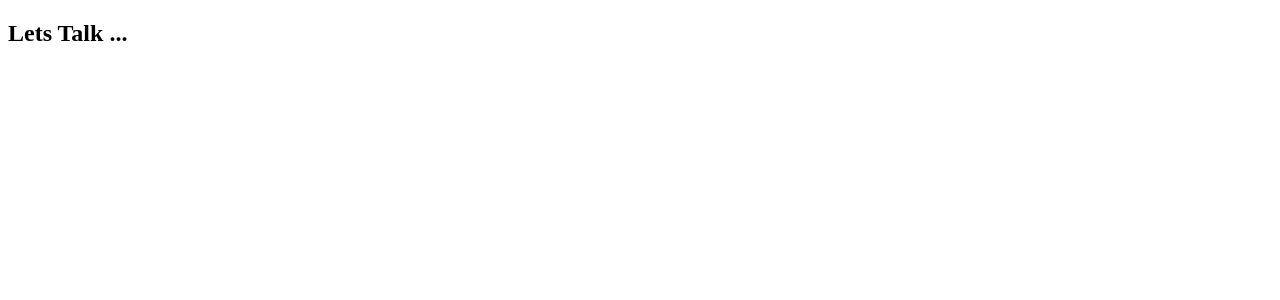
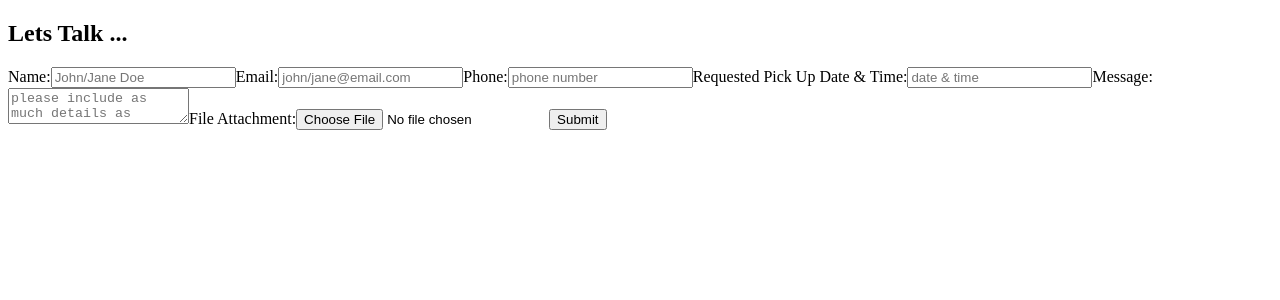
Before and after one commit to felixlaii/nextjs-shop, a Next.js app: page /contact in a window 1280 px wide. Shown: the top 300 px of the page. Built offline with nearby package versions, Linux system fonts and the light colour scheme.

Commit message:
created form

```diff
--- a/src/pages/contact.tsx
+++ b/src/pages/contact.tsx
@@ -7,6 +7,30 @@ const Contact: React.FC = () => {
         <div>
           <h2>Lets Talk ...</h2>
         </div>
+        <input type="hidden" name="form-name" value="contact" />
+        <label>Name:</label>
+        <input type="text" name="name" placeholder="John/Jane Doe" required />
+        <label>Email:</label>
+        <input
+          placeholder="john/jane@email.com"
+          type="email"
+          name="email"
+          required
+        />
+        <label>Phone:</label>
+        <input placeholder="phone number" type="phone" name="phone" required />
+        <label>Requested Pick Up Date & Time:</label>
+        <input placeholder="date & time" type="pickup" name="pickup" required />
+        <label>Message:</label>
+        <textarea
+          placeholder="please include as much details as possible (theme/occasion, quantity, flavours and colours etc)"
+          name="message"
+          required
+        ></textarea>
+        <label>File Attachment:</label>
+        <input type="file" name="file" id="file" required />
+
+        <button type="submit">Submit</button>
       </form>
     </section>
   );
```
